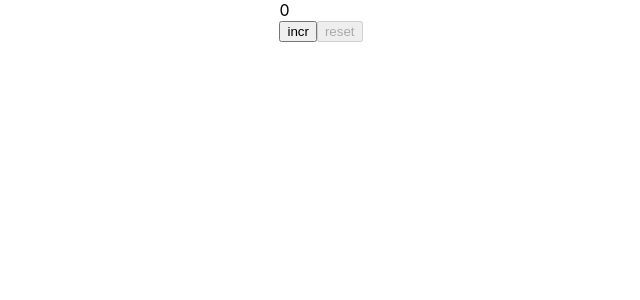
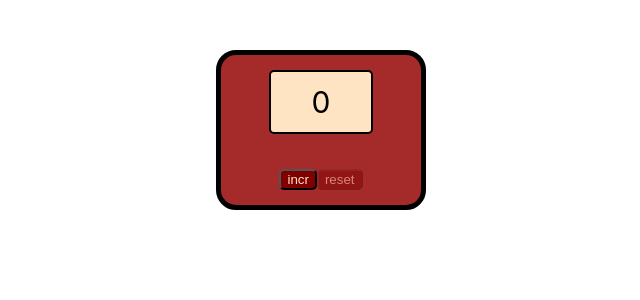
Before and after one commit to Faukkirik/MyCounter, a React (Create React App) app: page / in a window 1280 px wide. Shown: the top 300 px of the page, without its empty margins (319-959 px from the left). Built offline with nearby package versions, Linux system fonts and the light colour scheme.

Commit message:
Counter - 2 (components)

```diff
--- a/src/App.css
+++ b/src/App.css
@@ -1,5 +1,7 @@
 .App {
   display: flex;
+  flex-direction: row;
   justify-content: center;
   align-items: center;
+  margin-top: 50px;
 }
--- a/src/components/Counter.module.css
+++ b/src/components/Counter.module.css
@@ -1,8 +1,68 @@
-.counter-box{
+.wrapper {
+    display: flex;
+    flex-direction: column;
+    justify-content: center;
+    align-items: center;
+
+    height: 150px;
     width: 200px;
-    height: 200px;
+    border: 5px solid black;
+    background-color: brown;
+    border-radius: 20px;
+}
+
+.countNumber {
+    display: flex;
+    justify-content: center;
+    align-items: center;
+    height: 60px;
+    width: 100px;
+    border: 2px solid black;
+    background-color: bisque;
+    border-radius: 5px;
+    color: black;
+    font-size: 30px;
+    margin: 5px;
+
+}
+
+.flexButton {
+    display: flex;
+    align-items: end;
+    margin: 5px;
+}
+
+.count {
     background-color: maroon;
-    color: maroon;
-    border-radius: 30px;
-    border: 5px solid black;
+    color: bisque;
+    border-radius: 5px;
+    cursor: pointer;
 }
+
+.count:hover {
+    background-color: brown;
+    color: white;
+}
+
+.count:active {
+    background-color: maroon;
+    color: bisque;
+}
+
+.countDisabled {
+    opacity: 0.5;
+    background-color: maroon;
+    color: bisque;
+    border-radius: 5px;
+}
+
+.errorClass {
+    display: flex;
+    justify-content: center;
+    align-items: center;
+
+    color: red;
+    text-shadow: 1px 1px 1px black;
+    width: 150px;
+    height: 25px;
+}
--- a/src/components/Counter.tsx
+++ b/src/components/Counter.tsx
@@ -10,24 +10,18 @@ type CounterPropsType = {
     maxInitCount: number
 }
 export const Counter = (props: CounterPropsType) => {
-    const [error, setError] = useState<string | null>(null)
+    const error = "Pleas, reset counter!"
     const OnClickIncreaseCountHandler = () => {
-        if (props.count === props.maxInitCount){
-            setError("Please reset your counter")
-        } else {props.increaseCount()}
+        props.increaseCount()
     }
     const OnClickResetCountHandler = () => {
         props.resetCount()
-        setError(null)
     }
     return (
-        <div className={s.counterBox}>
-            <div>
-                {props.count}
-            </div>
-            <div>
-                {error}
-            </div>
+        <div className={s.wrapper}>
+            <div className={s.countNumber}>{props.count}</div>
+            {error && <div className={s.errorClass}>{props.count === props.maxInitCount ? error : ''}</div>}
+            <div className={s.flexButton}>
                 <SuperButton
                     title={"incr"}
                     onClickHandler={OnClickIncreaseCountHandler}
@@ -39,8 +33,6 @@ export const Counter = (props: CounterPropsType) => {
                     disable={props.count === props.initCount}
                 />
             </div>
+        </div>
     );
 };
-
-{/*<button onClick={OnClickIncreaseCountHandler}>incr</button>*/}
-{/*<button onClick={OnClickResetCountHandler}>reset</button>*/}
--- a/src/components/SuperButton.tsx
+++ b/src/components/SuperButton.tsx
@@ -1,15 +1,23 @@
 import React from 'react';
+import s from './Counter.module.css'
 
 type SuperButtonType = {
     title: string
-    onClickHandler: ()=>void
+    onClickHandler: () => void
     disable: boolean
 }
 export const SuperButton = (props: SuperButtonType) => {
-    const onClickHandler =()=>{
+    const onClickHandler = () => {
         props.onClickHandler()
     }
+    const style = props.disable ? s.countDisabled : s.count
     return (
-        <button onClick={onClickHandler} disabled={props.disable}>{props.title}</button>
+        <button
+            onClick={onClickHandler}
+            disabled={props.disable}
+            className={style}
+        >
+            {props.title}
+        </button>
     );
 };
```
Lines whose indentation alone changed are shown as unchanged.
